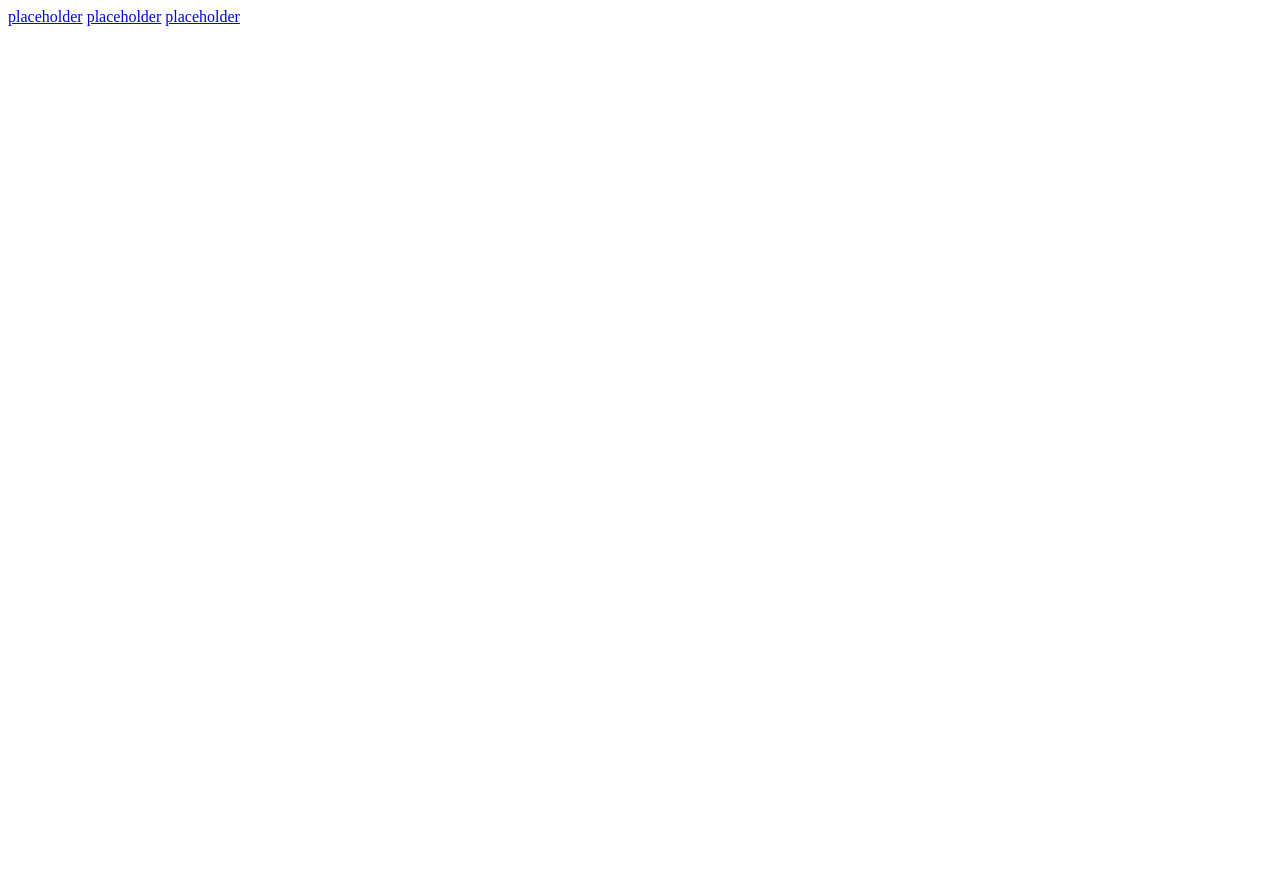
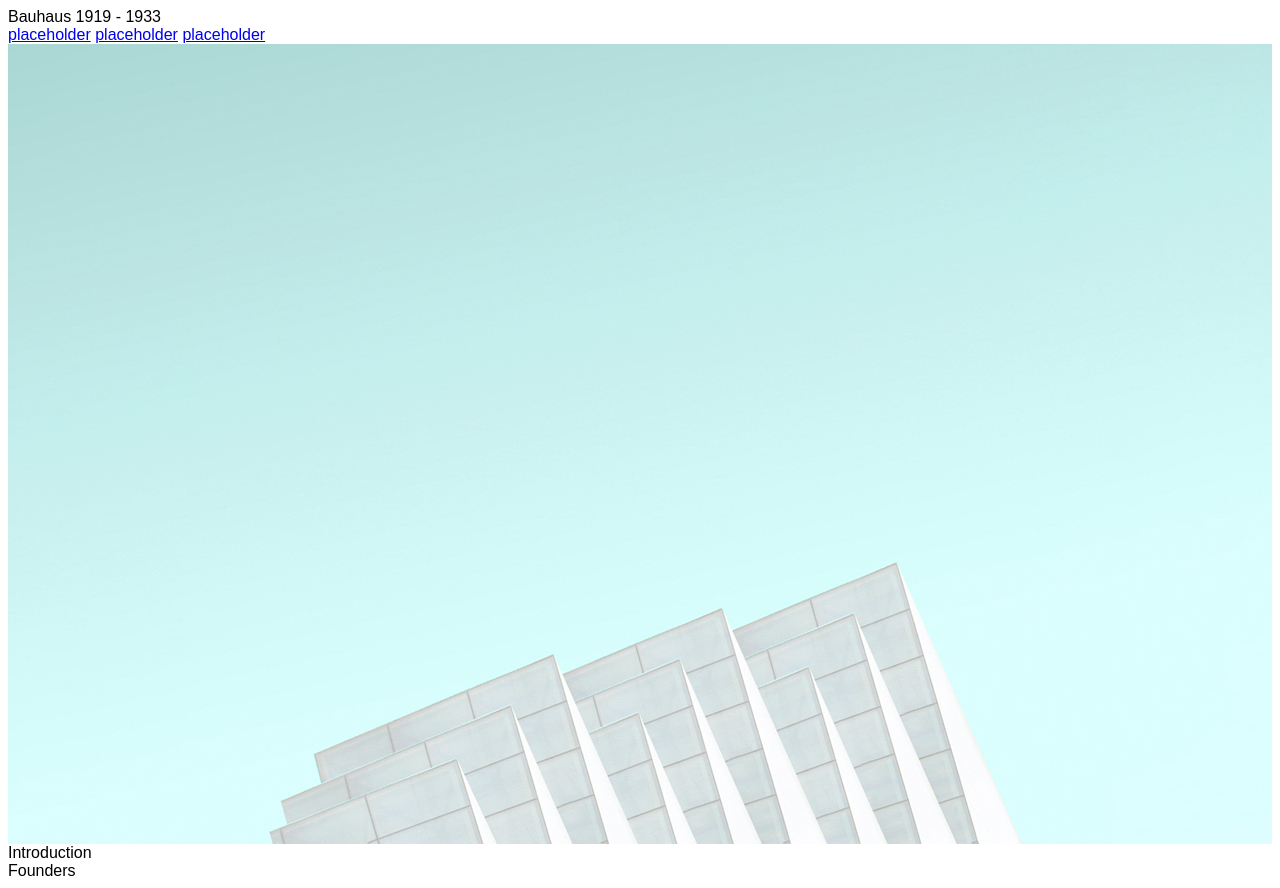
Before and after one commit to tonehhh/ci-project-1, a plain HTML site: page index.html in a window 1280 px wide. Before the commit the page ends 800 px from the top, so only its background shows below. Drawn offline with Linux system fonts and the light colour scheme.

Commit message:
added background image and centered

```diff
--- a/index.html
+++ b/index.html
@@ -10,6 +10,7 @@
     <link rel="stylesheet" href="/style.css">
 </head>
 <body>
+    <header>Bauhaus 1919 - 1933</header>
     <section>
         <nav>
             <div class="bauhaus_home">
@@ -22,5 +23,15 @@
             </div>
         </nav>
     </section>
+    <section>
+        <div id="hero-image"></div>
+    </section>
+    <section>
+        Introduction
+    </section>
+    <section>Founders
+
+    </section>
+    <footer></footer>
 </body>
 </html>
--- a/style.css
+++ b/style.css
@@ -1,3 +1,13 @@
 body{
-    font-family:, sans-serif;
+    font-family:sans-serif;
+    max-width: 100%;
+    max-height: 100%;
 }
+
+/* Hero Image */
+#hero-image{
+    height: 800px;
+    width: 100%;
+    background-image: url(/images/hero-image.jpg);
+    background-position: center;
+}
```
Also changed, not shown: images/hero-image.jpg (added).
